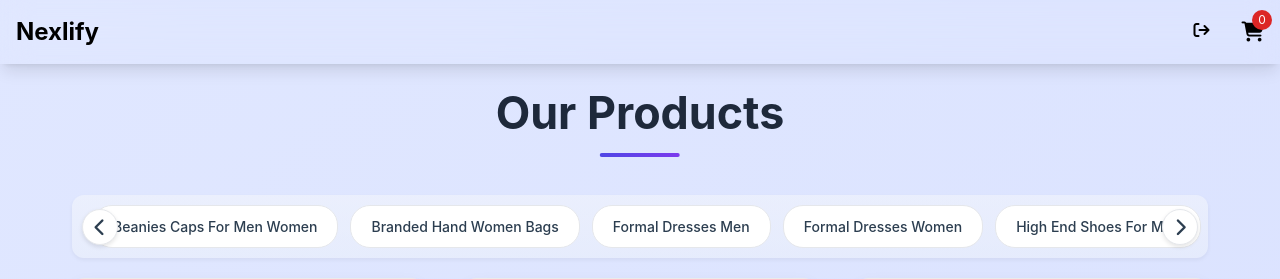
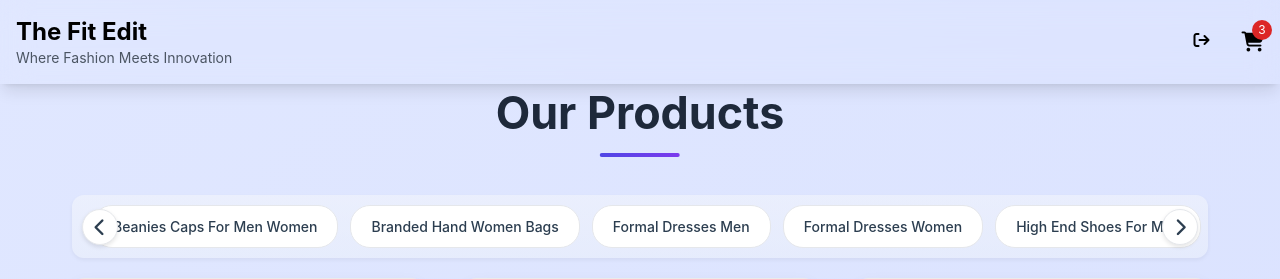
Before and after one commit to AlizaibWEBdev/shop, a plain HTML site: page shop/index.html in a window 1280 px wide. Shown: the top 279 px of the page. Drawn offline with nearby package versions, Linux system fonts and the light colour scheme; no server answers; sample sign-in values are in the browser's storage.

Commit message:
update text header

```diff
--- a/shop/index.html
+++ b/shop/index.html
@@ -153,13 +153,17 @@
 <body>
  <header class="fixed top-0 w-full z-40 shadow-lg">
     <div class="container mx-auto px-4 py-4 flex justify-between items-center">
-            <h1 class="text-2xl font-bold">Nexlify</h1>
+        <div>
+            <h1 class="text-2xl font-bold">The Fit Edit</h1>
+            <p class="text-sm text-gray-600">Where Fashion Meets Innovation</p>
+        </div>
         <div class="md:hidden">
             <a href="../Cards.html">
                 <span class="relative inline-block mr-6">
                     <i class="fas fa-shopping-cart text-xl"></i>
                     <span
-                            class="absolute -top-2 -right-2 bg-red-600 text-white text-xs w-5 h-5 flex items-center justify-center rounded-full">
+                        class="absolute -top-2 -right-2 bg-red-600 text-white text-xs w-5 h-5 flex items-center justify-center rounded-full"
+                        id="cartItemsCount">
                         3
                     </span>
                 </span>
@@ -176,7 +180,7 @@
                 class="text-lg hover:text-indigo-400 transition-colors flex items-center space-x-2">
                 <span class="relative inline-block">
                     <i class="fas fa-shopping-cart text-xl"></i>
-                        <span id="cartItemsCount"
+                    <span id="cartItemsCountDesktop"
                         class="absolute -top-2 -right-2 bg-red-600 text-white text-xs w-5 h-5 flex items-center justify-center rounded-full">
                         3
                     </span>
```
Also changed, not shown: Cards.html (+4 -1 lines), login.html (+4 -1 lines), singup.html (+5 -3 lines). Lines whose indentation alone changed are shown as unchanged.
